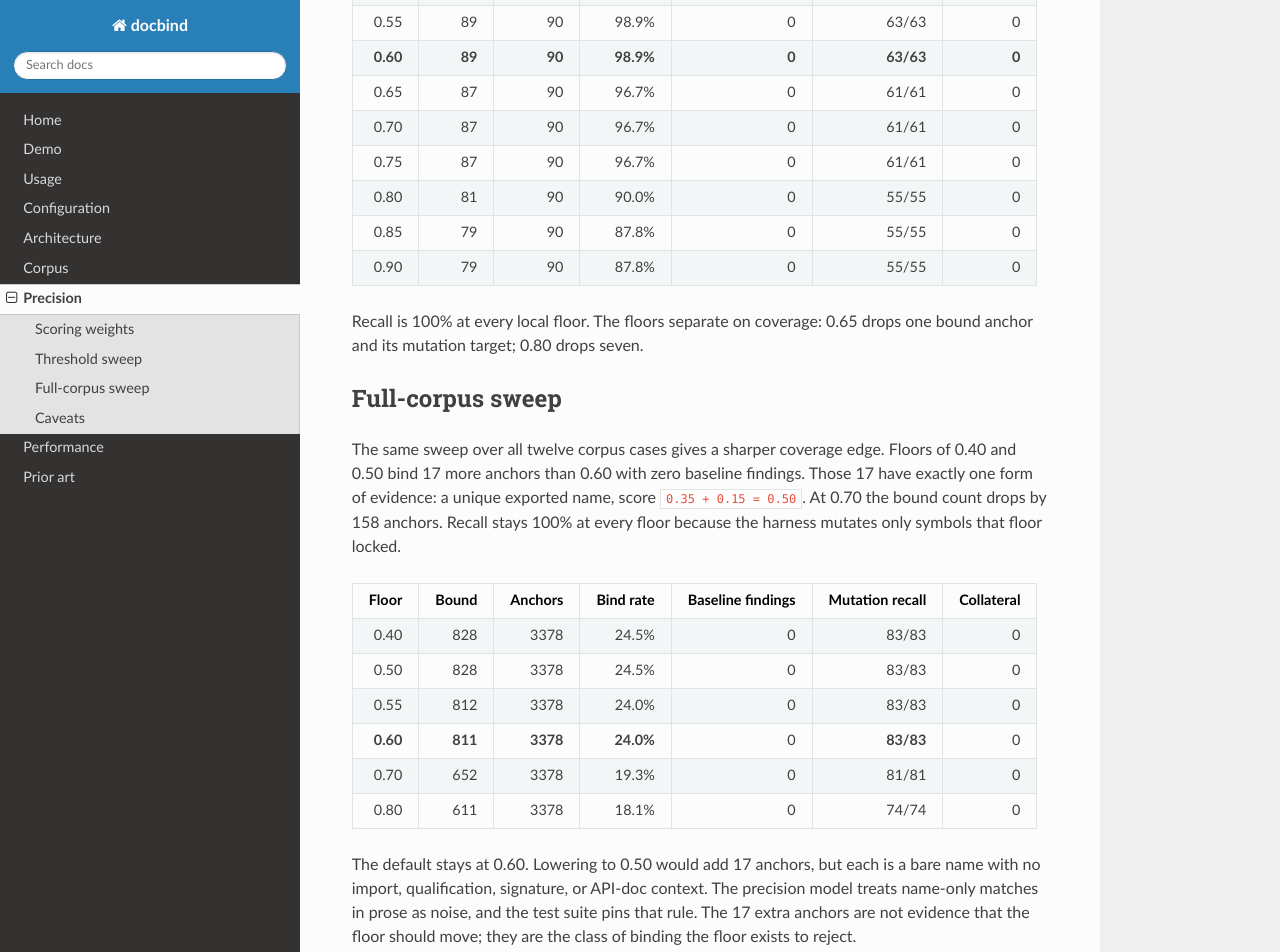
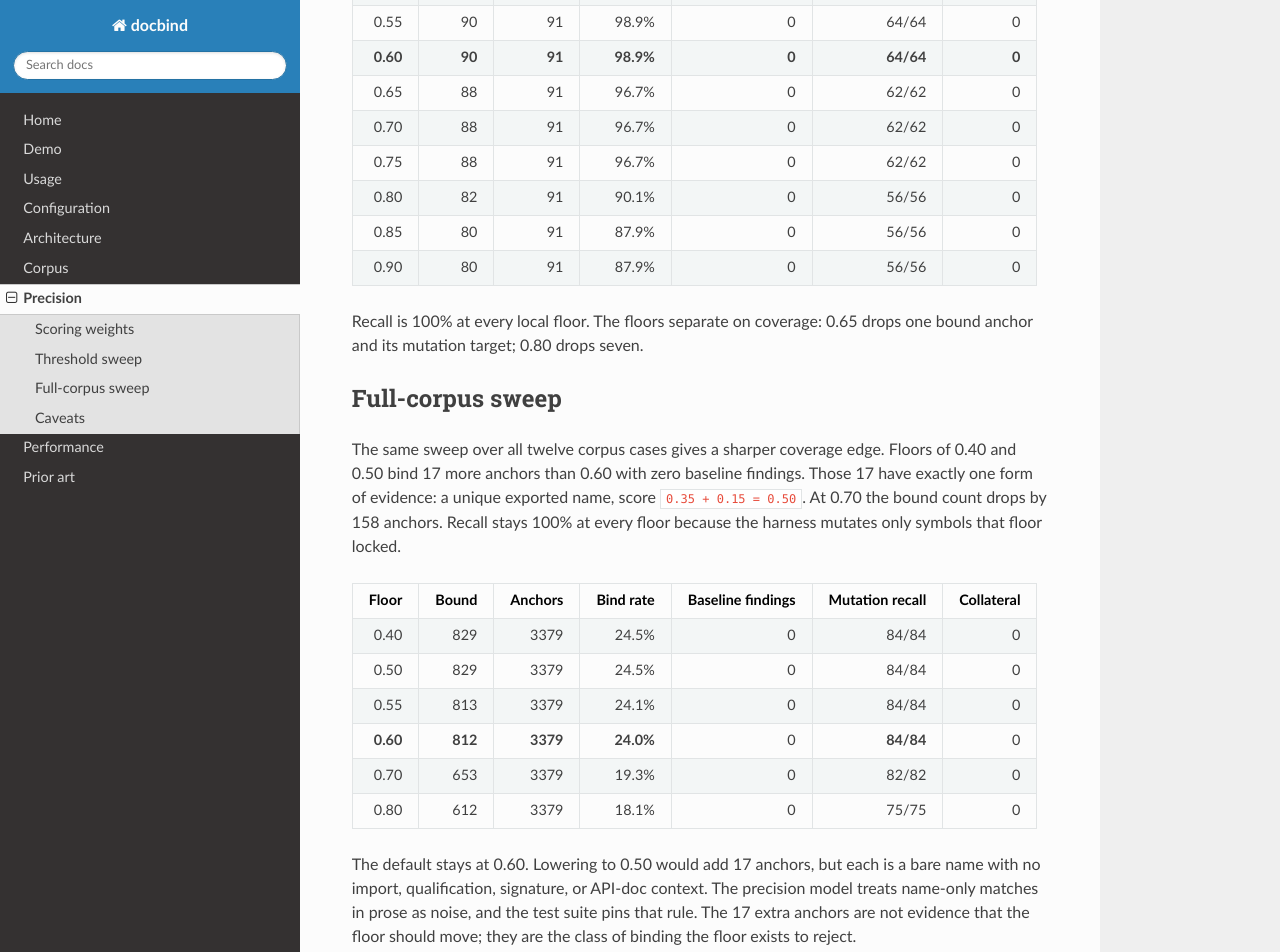
Before and after one commit to vindeckyy/docbind, an MkDocs documentation site: the page built from docs/precision.md, in a window 1280 px wide and 1400 px high, scrolled down 1459 px. Shown: the top 952 px of the window. Built offline with MkDocs 1.6.1, drawn with Linux system fonts in a browser that asks for light colours; nearby versions of some CDN libraries; some of the changed text lies outside the part shown.

```diff
--- a/docs/precision.md
+++ b/docs/precision.md
@@ -37,17 +37,17 @@ A binding also fails when the best score is within `0.05` of the second candidat
 
 | Floor | Bound | Anchors | Bind rate | Baseline findings | Mutation recall | Collateral |
 |---:|---:|---:|---:|---:|---:|---:|
-| 0.30 | 89 | 90 | 98.9% | 0 | 63/63 | 0 |
-| 0.40 | 89 | 90 | 98.9% | 0 | 63/63 | 0 |
-| 0.50 | 89 | 90 | 98.9% | 0 | 63/63 | 0 |
-| 0.55 | 89 | 90 | 98.9% | 0 | 63/63 | 0 |
-| **0.60** | **89** | **90** | **98.9%** | **0** | **63/63** | **0** |
-| 0.65 | 87 | 90 | 96.7% | 0 | 61/61 | 0 |
-| 0.70 | 87 | 90 | 96.7% | 0 | 61/61 | 0 |
-| 0.75 | 87 | 90 | 96.7% | 0 | 61/61 | 0 |
-| 0.80 | 81 | 90 | 90.0% | 0 | 55/55 | 0 |
-| 0.85 | 79 | 90 | 87.8% | 0 | 55/55 | 0 |
-| 0.90 | 79 | 90 | 87.8% | 0 | 55/55 | 0 |
+| 0.30 | 90 | 91 | 98.9% | 0 | 64/64 | 0 |
+| 0.40 | 90 | 91 | 98.9% | 0 | 64/64 | 0 |
+| 0.50 | 90 | 91 | 98.9% | 0 | 64/64 | 0 |
+| 0.55 | 90 | 91 | 98.9% | 0 | 64/64 | 0 |
+| **0.60** | **90** | **91** | **98.9%** | **0** | **64/64** | **0** |
+| 0.65 | 88 | 91 | 96.7% | 0 | 62/62 | 0 |
+| 0.70 | 88 | 91 | 96.7% | 0 | 62/62 | 0 |
+| 0.75 | 88 | 91 | 96.7% | 0 | 62/62 | 0 |
+| 0.80 | 82 | 91 | 90.1% | 0 | 56/56 | 0 |
+| 0.85 | 80 | 91 | 87.9% | 0 | 56/56 | 0 |
+| 0.90 | 80 | 91 | 87.9% | 0 | 56/56 | 0 |
 
 Recall is 100% at every local floor. The floors separate on coverage: 0.65 drops one bound anchor and its mutation target; 0.80 drops seven.
 
@@ -57,12 +57,12 @@ The same sweep over all twelve corpus cases gives a sharper coverage edge. Floor
 
 | Floor | Bound | Anchors | Bind rate | Baseline findings | Mutation recall | Collateral |
 |---:|---:|---:|---:|---:|---:|---:|
-| 0.40 | 828 | 3378 | 24.5% | 0 | 83/83 | 0 |
-| 0.50 | 828 | 3378 | 24.5% | 0 | 83/83 | 0 |
-| 0.55 | 812 | 3378 | 24.0% | 0 | 83/83 | 0 |
-| **0.60** | **811** | **3378** | **24.0%** | 0 | **83/83** | 0 |
-| 0.70 | 652 | 3378 | 19.3% | 0 | 81/81 | 0 |
-| 0.80 | 611 | 3378 | 18.1% | 0 | 74/74 | 0 |
+| 0.40 | 829 | 3379 | 24.5% | 0 | 84/84 | 0 |
+| 0.50 | 829 | 3379 | 24.5% | 0 | 84/84 | 0 |
+| 0.55 | 813 | 3379 | 24.1% | 0 | 84/84 | 0 |
+| **0.60** | **812** | **3379** | **24.0%** | 0 | **84/84** | 0 |
+| 0.70 | 653 | 3379 | 19.3% | 0 | 82/82 | 0 |
+| 0.80 | 612 | 3379 | 18.1% | 0 | 75/75 | 0 |
 
 The default stays at 0.60. Lowering to 0.50 would add 17 anchors, but each is a bare name with no import, qualification, signature, or API-doc context. The precision model treats name-only matches in prose as noise, and the test suite pins that rule. The 17 extra anchors are not evidence that the floor should move; they are the class of binding the floor exists to reject.
 
@@ -74,6 +74,6 @@ Raw rows are in `corpus/precision.json` for the local sweep and `corpus/precisio
 
 ## Caveats
 
-- The local sweep covers 90 anchors across eight fixtures. The full sweep covers all 3360 anchors but only five floors.
+- The local sweep covers 91 anchors across eight fixtures. The full sweep covers all 3360 anchors but only five floors.
 - Recall here means detecting a seeded rename of a symbol that floor locked. It says nothing about symbols the floor did not bind.
 - The full sweep samples five floors. A finer scan between 0.50 and 0.70 could locate a tighter edge.
--- a/package.json
+++ b/package.json
@@ -1,6 +1,6 @@
 {
   "name": "@vindeckyy/docbind",
-  "version": "0.1.54",
+  "version": "0.1.55",
   "description": "Static analysis for stale symbol references in markdown and reStructuredText. Supports TypeScript, JavaScript, Python, Rust, and Go.",
   "type": "module",
   "bin": {
```
Also changed, not shown: CHANGELOG.md (+15 -0 lines), README.md (+6 -6 lines), docs/configuration.md (+1 -1 lines), docs/corpus.md (+3 -3 lines), 12 other files.
